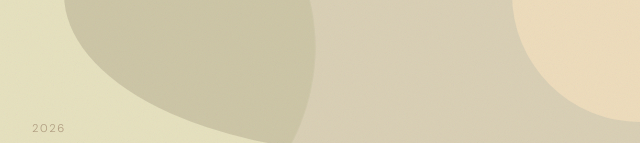
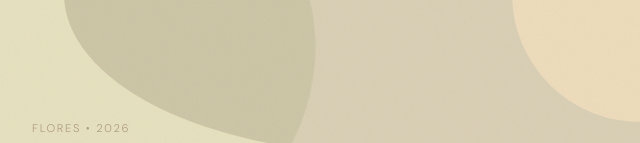
Before and after one commit to aca18ap/Flores, a plain HTML site: page index.html in a window 1280 px wide. Shown: the part 646-789 px from the top of the page, 0-640 px from the left. Drawn offline with nearby package versions, Linux system fonts and the light colour scheme; a web font is replaced by a local one.

Commit message:
Added dot in footer

```diff
--- a/index.html
+++ b/index.html
@@ -594,7 +594,7 @@
 </div>
 
 <div class="footer">
-  <span class="footer-text">2026</span>
+  <span class="footer-text">Flores • 2026</span>
   <span class="footer-text">floresmusic.co.uk</span>
 </div>
 
```
